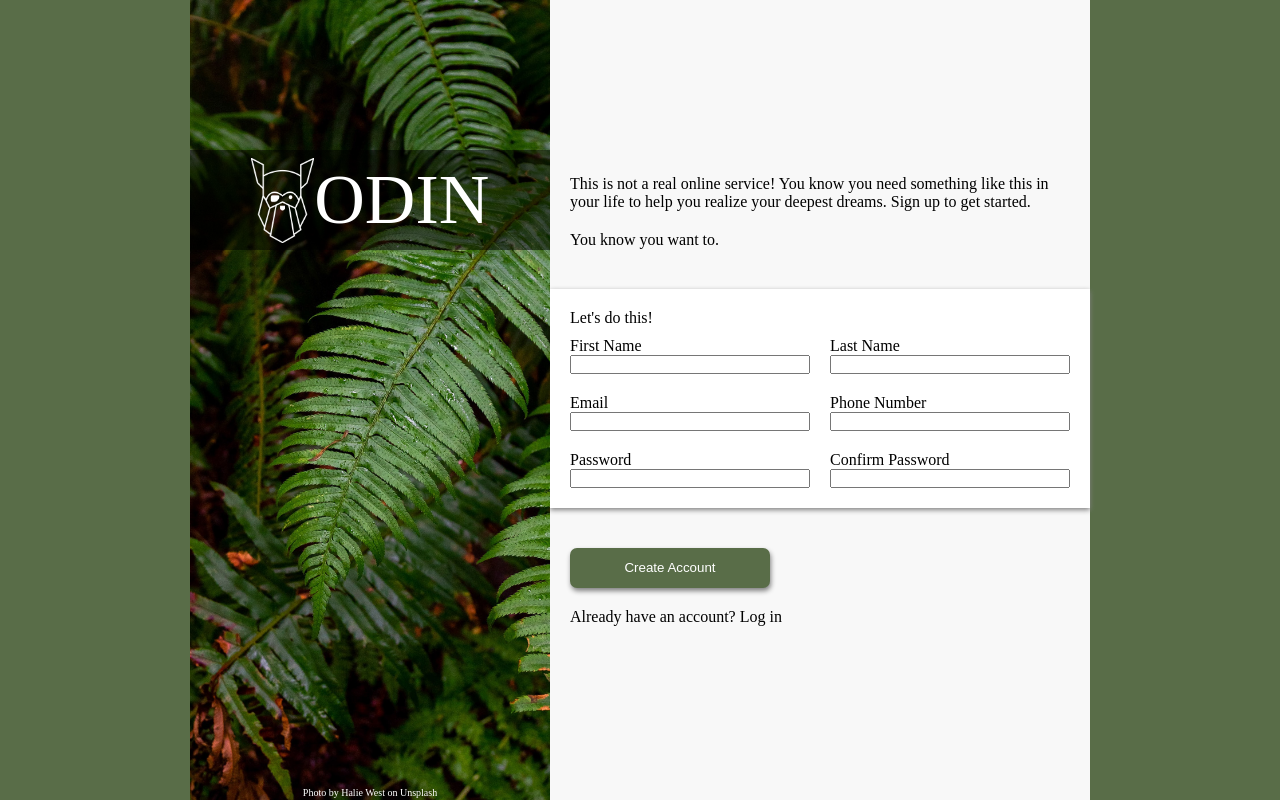
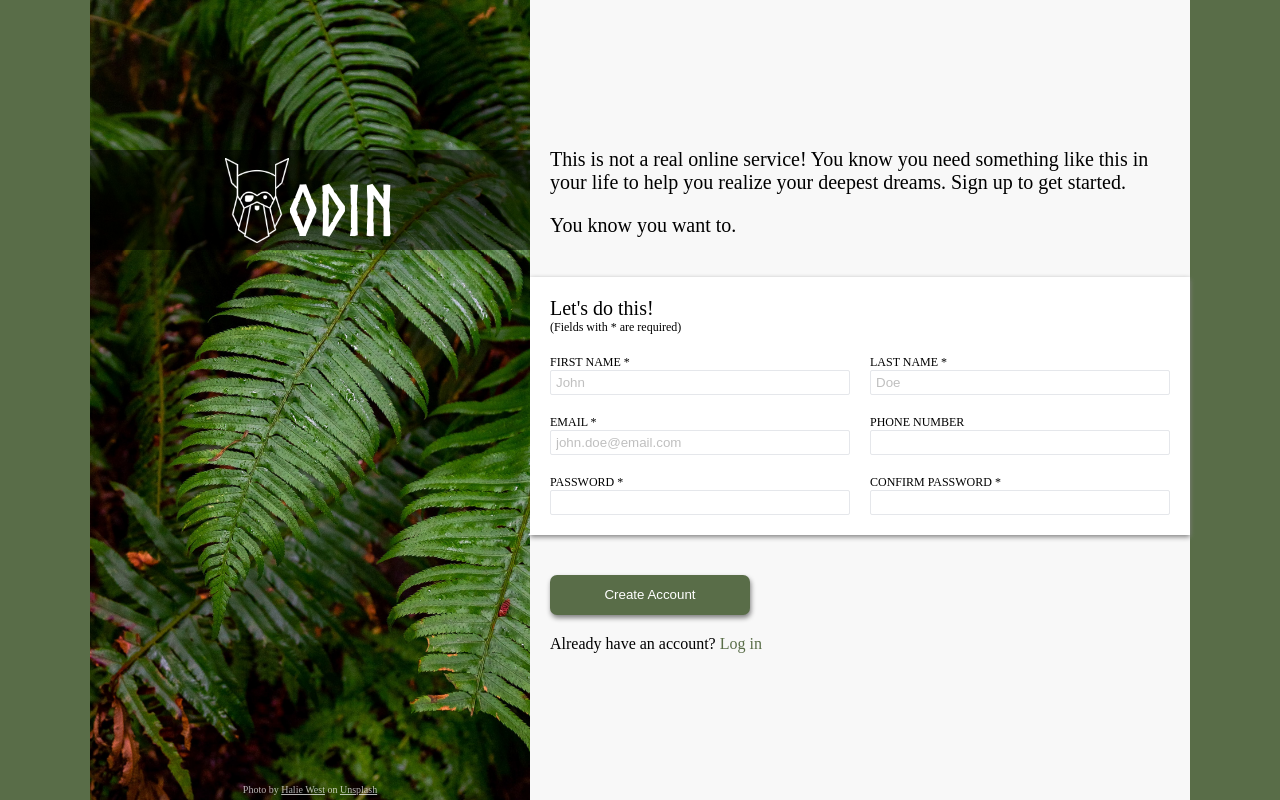
Before and after one commit to diegoj-fernandez/odin-sign-up-form, a plain HTML site: page index.html in a window 1280 px wide. Drawn offline with Linux system fonts and the light colour scheme.

Commit message:
Finish basic structure, styling, and funtionality

```diff
--- a/index.html
+++ b/index.html
@@ -10,29 +10,78 @@
 <body>
     <main>
         <div class="image-area">
-            <div class="logo-bg">
+            <div class="logo-container">
                 <img src="./img/odin-lined.png" alt="">
                 <h1>ODIN</h1>
+                <!-- <h1>ODIN</h1> -->
             </div>
-            <div class="image-credit">
+            <div class="credit-container">
                 <p>Photo by <a href="">Halie West</a> on <a href="">Unsplash</a></p>
             </div>
         </div>
         <div class="form-area">
-            <div class="header-text">
-                <p>This is not a real online service! You know you need
+            <div class="form-header">
+                <p class="large">This is not a real online service! You know you need
                     something like this in your life to help you realize
                     your deepest dreams. Sign up to get started.
                 </p>
-                <p>You know you want to.</p>
+                <p class="large">You know you want to.</p>
             </div>
-            <div class="form-div">
+            <div class="form-body">
                 <form action="">
-                    <div>
+                    <div class="input-div">
+                        <div class="form-title">
+                            <p class="large">Let's do this!</p>
+                            <p class="small">(Fields with * are required)</p>
+                        </div>
+                        <div class="form-input">
+                            <div class="form-row">
+                                <div>
+                                    <label for="first-name">First Name *</label>
+                                    <input type="text" id="first-name" name="userFirstName" placeholder="John" required>
+                                </div>
+                                <div>
+                                    <label for="last-name">Last Name *</label>
+                                    <input type="text" id="last-name" name="userLastName" placeholder="Doe"  required>
+                                </div>
+                            </div>
+                            <div class="form-row">
+                                <div>
+                                    <label for="email">Email *</label>
+                                    <input type="email" id="email" name="userEmail" placeholder="john.doe@email.com" required>
+                                </div>
+                                <div>
+                                    <label for="phone">Phone Number</label>
+                                    <input type="number" id="phone" name="userPhoneNumber" pattern="^[0-9]{10}$">
+                                </div>
+                            </div>
+                            <div class="form-row">
+                                <div>
+                                    <label for="password">Password *</label>
+                                    <input class="error" type="password" id="password" name="userPassword" required>
+                                </div>
+                                <div>
+                                    <label for="confirmPass">Confirm Password *</label>
+                                    <input  class="error" type="password" id="confirmPass" name="userConfirmPass" required>
+                                </div>
+                            </div>
+                        </div>
+                    </div>
+                    <div class="btn-div">
+                        <div class="btn-container">
+                            <button>Create Account</button>
+                        </div>
+                        <div class="login-container">
+                            <p class="small">Already have an account? <a href="">Log in</a></p>
+                        </div>
+                    </div>
+                </form>
+                <!-- <form action="">
+                    <div class="form-title">
                         <p>Let's do this!</p>
                     </div>
-                    <div>
-                        <div class="input-div">
+                    <div class="form-input">
+                        <div class="form-row">
                             <div>
                                 <label for="firstName">First Name</label>
                                 <input type="text" id="firstName">
@@ -42,17 +91,17 @@
                                 <input type="text" id="lastName">
                             </div>
                         </div>
-                        <div class="input-div">
+                        <div class="form-row">
                             <div>
                                 <label for="email">Email</label>
                                 <input type="email" id="email">
                             </div>
                             <div>
                                 <label for="phoneNumber">Phone Number</label>
-                                <input type="tel" id="phoneNumber">
+                                <input type="tel" id="phoneNumber" pattern="[0-9]{3}-[0-9]{2}-[0-9]{3}">
                             </div>
                         </div>
-                        <div class="input-div">
+                        <div class="form-row">
                             <div>
                                 <label for="password">Password</label>
                                 <input type="password" id="password">
@@ -65,14 +114,14 @@
                     </div>
                 </form>
             </div>
-            <div class="button-div">
-                <div>
+            <div class="btn-div">
+                <div class="btn-container">
                     <button type="button">Create Account</button>
                 </div>
-                <div>
+                <div class="login-container">
                     <p>Already have an account? <a href="">Log in</a></p>
                 </div>
-            </div>
+            </div> -->
         </div>
     </main>
     <!-- <footer>diegoj-fernandez</footer> -->
--- a/script.js
+++ b/script.js
@@ -0,0 +1,15 @@
+const pass = document.querySelector("#password");
+const confirmPass = document.querySelector("#confirmPass");
+
+document.addEventListener("mouseover", () => {
+    if (pass.value == "" && confirmPass.value == "") {
+        pass.style.border = "1px solid #E5E7EB";
+        confirmPass.style.border = "1px solid #E5E7EB";
+    }else if (pass.value !== "" && pass.value !== confirmPass.value) {
+        pass.style.border = "1px solid red";
+        confirmPass.style.border = "1px solid red";
+    } else {
+        pass.style.border = "1px solid green";
+        confirmPass.style.border = "1px solid green";
+    }
+});
--- a/style.css
+++ b/style.css
@@ -5,10 +5,19 @@
     box-sizing: border-box;
 }
 
+@font-face {
+    font-family: norse-bold;
+    src: url(./fonts/Norse-Bold.otf);
+}
+
 html {
     height: 100%;
     width: 100%;
-    --basic-bg: white;
+    --base-white: #FFFFFF;
+    --base-green: #596D48;
+    --base-border-clr: #E5E7EB;
+    --focus-border-clr: blue;
+    --invalid-border-clr: red;
 }
 
 body {
@@ -17,12 +26,12 @@ body {
     display: flex;
     flex-direction: column;
     align-items: center;
-    background: #596D48;
+    background: var(--base-green);
 }
 
 main {
     height: 100%;
-    width: 900px;
+    width: 1100px;
     display: flex;
     align-items: center;
 }
@@ -35,7 +44,7 @@ main {
     position: relative;
 }
 
-.logo-bg {
+.logo-container {
     height: 100px;
     width: 100%;
     position: absolute;
@@ -44,7 +53,7 @@ main {
     display: flex;
     align-items: center;
     justify-content: center;
-    color: white;
+    color: var(--base-white);
 }
 
 img {
@@ -54,25 +63,26 @@ img {
 
 h1 {
     font-size: 70px;
-    font-weight: 100;
+    font-family: norse-bold, sans-serif;
+    margin-top: 20px;
 }
 
 a {
-    text-decoration: none;
+    text-decoration: underline;
     color: inherit;
 }
 
-.image-credit {
+.credit-container {
     display: flex;
     justify-content: center;
     align-items: center;
     font-size: 10px;
     position: absolute;
-    bottom: 2px;
-    color: white;
+    bottom: 5px;
+    color: var(--base-white);
     width: 100%;
     height: auto;
-
+    opacity: .7;
 }
 
 .form-area {
@@ -85,38 +95,47 @@ a {
     background: rgb(248,248,248);
 }
 
-.header-text {
+.form-header {
     padding: 0 20px;
     display: flex;
     flex-direction: column;
     gap: 20px;
 }
 
-.form-div {
+.input-div {
     padding: 20px;
     box-shadow: 0px 2px 5px grey;
-    background: var(--basic-bg);
+    background: var(--base-white);
+    display: flex;
+    flex-direction: column;
+    gap: 20px;
 }
+
+/* .form-body {
+    padding: 20px;
+    box-shadow: 0px 2px 5px grey;
+    background: var(--base-white);
+} */
 
 form {
     display: flex;
     flex-direction: column;
     justify-content: center;
-    gap: 10px;
+    gap: 40px;
 }
 
-form>div:nth-child(2) {
+.input-div>div:nth-child(2) {
     display: flex;
     flex-direction: column;
     gap: 20px;
 }
 
-.input-div {
+.form-row {
     display: flex;
     gap: 20px;
 }
 
-.input-div>div {
+.form-row>div {
     width: 50%;
     display: flex;
     flex-direction: column;
@@ -127,7 +146,34 @@ input {
     float: left;
 }
 
-.button-div {
+label {
+    text-transform: uppercase;
+    font-size: 12px;
+}
+
+input {
+    border: 1px solid #E5E7EB;
+    border-radius: 2px;
+    height: 25px;
+    width: auto;
+    padding: 0 5px;
+}
+
+input:focus {
+    border: 1px solid blue;
+    box-shadow: 2px 2px 3px grey;
+}
+
+input::placeholder {
+    color: grey;
+    opacity: .5;
+}
+
+input:focus::placeholder {
+    color: transparent;
+}
+
+.btn-div {
     padding: 0 20px;
     display: flex;
     flex-direction: column;
@@ -137,12 +183,38 @@ input {
 button {
     height: 40px;
     width: 200px;
-    background: #596D48;
-    color: white;
+    background: var(--base-green);
+    color: var(--base-white);
     border: none;
     border-radius: 7px;
     box-shadow: 1px 3px 5px grey;
+    transition: .3s;
 }
+
+button:hover {
+    background: var(--base-border-clr);
+    color: black;
+    border: 1px solid black;
+    cursor: pointer;
+}
+
+.large {
+    font-size: 20px;
+}
+
+.form-title>p.small {
+    color: black;
+    font-size: 12px;
+}
+
+.login-container a {
+    text-decoration: none;
+    color: var(--base-green);
+}
+
+/* input.error {
+    border: 1px solid red;
+} */
 
 footer {
     height: auto;
@@ -153,5 +225,5 @@ footer {
     justify-content: center;
     align-items: center;
     padding: 12px;
-    background: var(--basic-bg);
+    background: var(--base-white);
 }
```
Also changed, not shown: fonts/Norse-Bold.otf (added), 2 other files.
